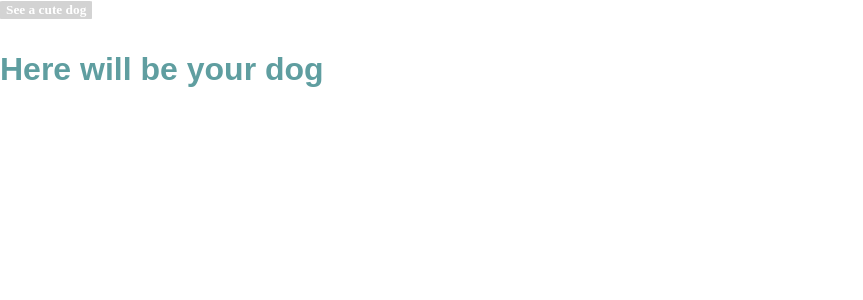
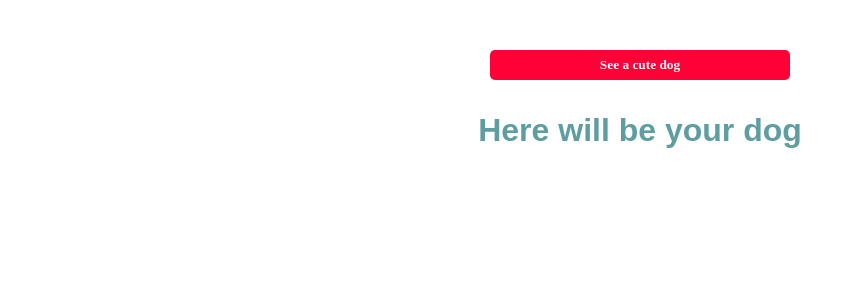
Before and after one commit to RepoCheyo/RandomDogs, a React (Create React App) app: page / in a window 1280 px wide. Shown: the top 300 px of the page, without its empty margins (0-863 px from the left). Built offline with nearby package versions, Linux system fonts and the light colour scheme; a web font is replaced by a local one.

Commit message:
position-adjust

```diff
--- a/src/App.css
+++ b/src/App.css
@@ -12,19 +12,15 @@ body {
   font-size: 2rem;
   font-weight: bold;
   color: cadetblue;
+  text-align: center;
 }
 
 .dog_btn {
-  background-color: lightgray;
+  background-color: rgb(255, 0, 55);
   color: white;
   font-family: "Inter var";
   font-weight: bold;
   border-radius: 3%;
-  width: 130;
-  height: 25;
   border: none;
-  margin-top: 50;
-  margin-bottom: 50;
-  margin-left: 585;
   cursor: pointer;
 }
--- a/src/App.js
+++ b/src/App.js
@@ -19,7 +19,18 @@ function App() {
 
   return (
     <div className="App" style={{ alignItems: "center" }}>
-      <button className="dog_btn" onClick={getDog} type="submit">
+      <button
+        className="dog_btn"
+        style={{
+          height: 30,
+          width: 300,
+          borderRadius: 5,
+          marginTop: 50,
+          marginLeft: 490,
+        }}
+        onClick={getDog}
+        type="submit"
+      >
         See a cute dog
       </button>
 
```
